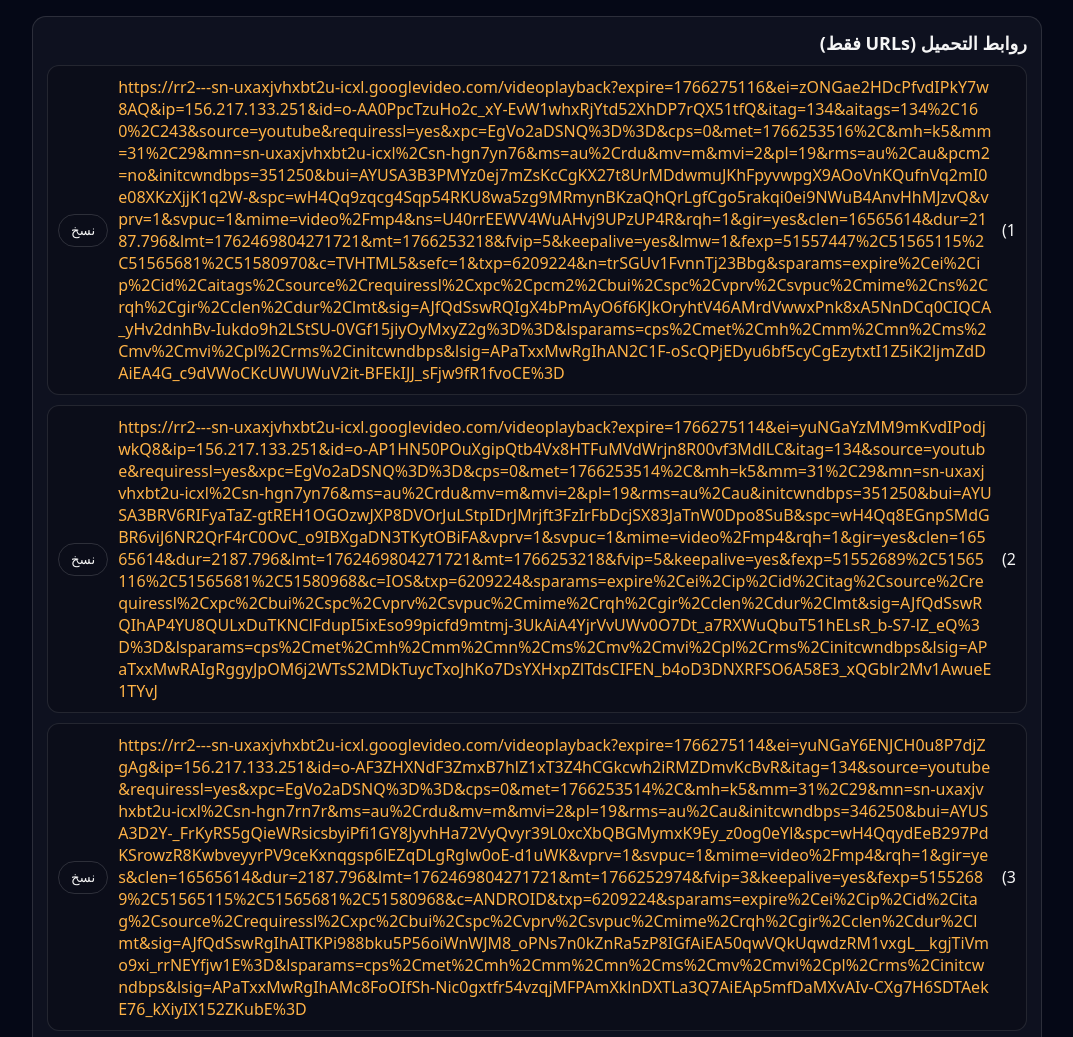
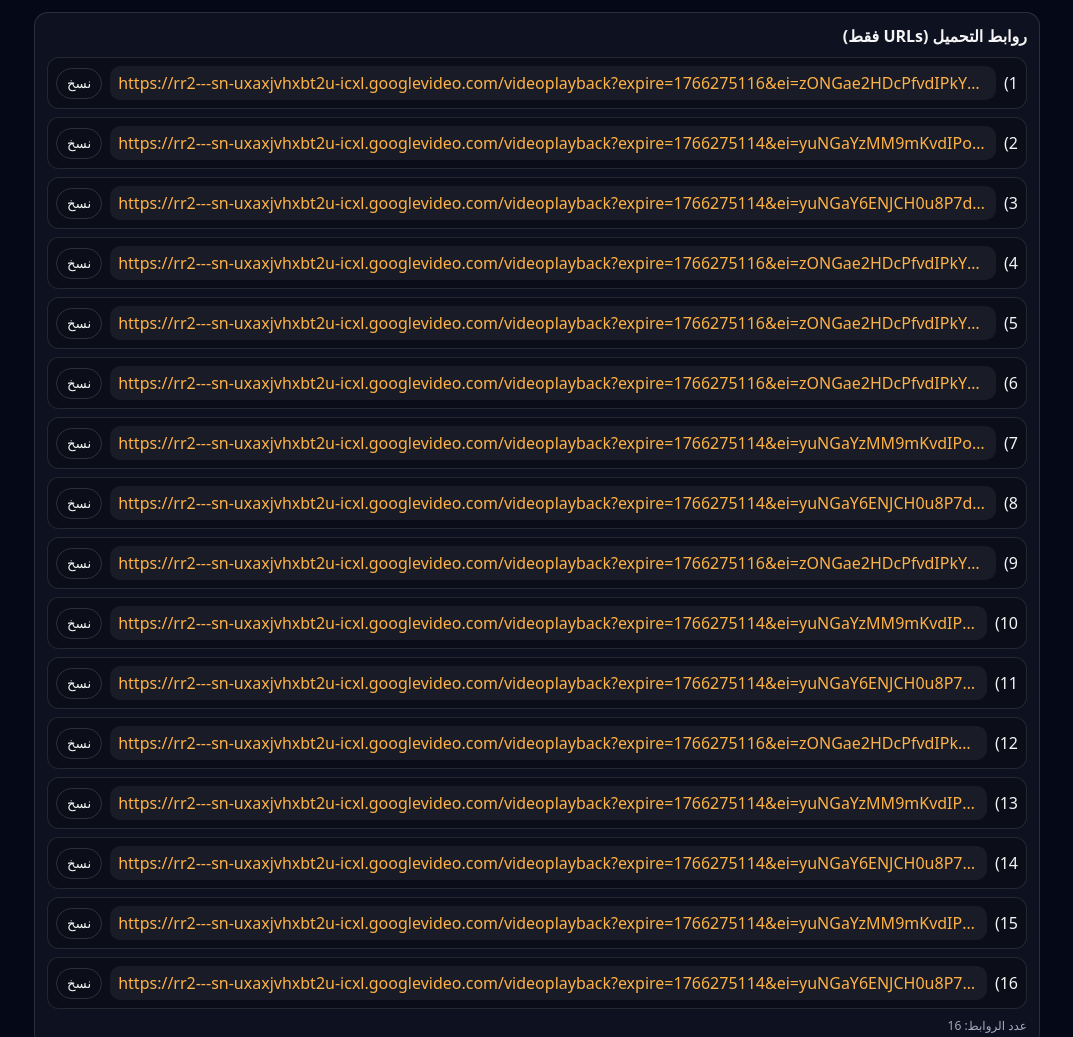
Before and after one commit to Mu-tu7274/academy-youtube-test, a plain HTML site: page index.html in a window 1280 px wide. Shown: the top 1037 px of the page, without its empty margins (103-1176 px from the left). Drawn offline with Linux system fonts and the light colour scheme.

Commit message:
Update index.html

```diff
--- a/index.html
+++ b/index.html
@@ -4,15 +4,59 @@
   <meta charset="utf-8" />
   <meta name="viewport" content="width=device-width,initial-scale=1" />
   <title>كل روابط URL</title>
-  <style>
-    body{font-family:system-ui,-apple-system,"Segoe UI",sans-serif;margin:0;padding:16px;background:#050816;color:#f5f5f5}
-    .card{max-width:980px;margin:auto;background:rgba(255,255,255,.04);border:1px solid rgba(255,255,255,.12);border-radius:14px;padding:14px}
-    h1{margin:0 0 10px;font-size:18px}
-    .item{display:flex;gap:10px;align-items:center;flex-wrap:wrap;border:1px solid rgba(255,255,255,.10);border-radius:12px;padding:10px;margin:10px 0;background:rgba(0,0,0,.18)}
-    a{color:#ffb347;text-decoration:none;word-break:break-all;direction:ltr;text-align:left;flex:1}
-    button{border-radius:999px;border:1px solid rgba(255,255,255,.14);background:transparent;color:#f5f5f5;padding:8px 12px;cursor:pointer}
-    .muted{color:#a8a8c0;font-size:12px;margin-top:8px}
-  </style>
+<style>
+  body{font-family:system-ui,-apple-system,"Segoe UI",sans-serif;margin:0;padding:12px;background:#050816;color:#f5f5f5}
+  .card{max-width:980px;margin:auto;background:rgba(255,255,255,.04);border:1px solid rgba(255,255,255,.12);border-radius:14px;padding:12px}
+  h1{margin:0 0 10px;font-size:16px}
+
+  /* ✅ كل صف يبقى سطر واحد، واللينك هو اللي يعمل سكرول أفقي */
+  .item{
+    display:flex;
+    gap:8px;
+    align-items:center;
+    border:1px solid rgba(255,255,255,.10);
+    border-radius:12px;
+    padding:8px;
+    margin:8px 0;
+    background:rgba(0,0,0,.18);
+    flex-wrap:nowrap;     /* مهم */
+    overflow:hidden;      /* مهم */
+  }
+
+  /* ✅ اللينك يبقى داخل “شريط” صغير قابل للسكرول */
+  a{
+    color:#ffb347;
+    text-decoration:none;
+    direction:ltr;
+    text-align:left;
+
+    flex:1;
+    min-width:0;          /* مهم مع flex */
+    white-space:nowrap;   /* سطر واحد */
+    overflow-x:auto;      /* سكرول أفقي داخل اللينك */
+    overflow-y:hidden;
+    text-overflow:ellipsis;
+    -webkit-overflow-scrolling:touch; /* سكرول ناعم على iOS */
+    padding:6px 8px;
+    border-radius:10px;
+    background:rgba(255,255,255,.06);
+  }
+
+  /* يخفي شكل السكرول بار لو تحب */
+  a::-webkit-scrollbar{height:0}
+
+  button{
+    border-radius:999px;
+    border:1px solid rgba(255,255,255,.14);
+    background:transparent;
+    color:#f5f5f5;
+    padding:7px 10px;
+    cursor:pointer;
+    flex:0 0 auto;
+  }
+
+  .muted{color:#a8a8c0;font-size:12px;margin-top:8px}
+</style>
 </head>
 <body>
   <div class="card">
```
